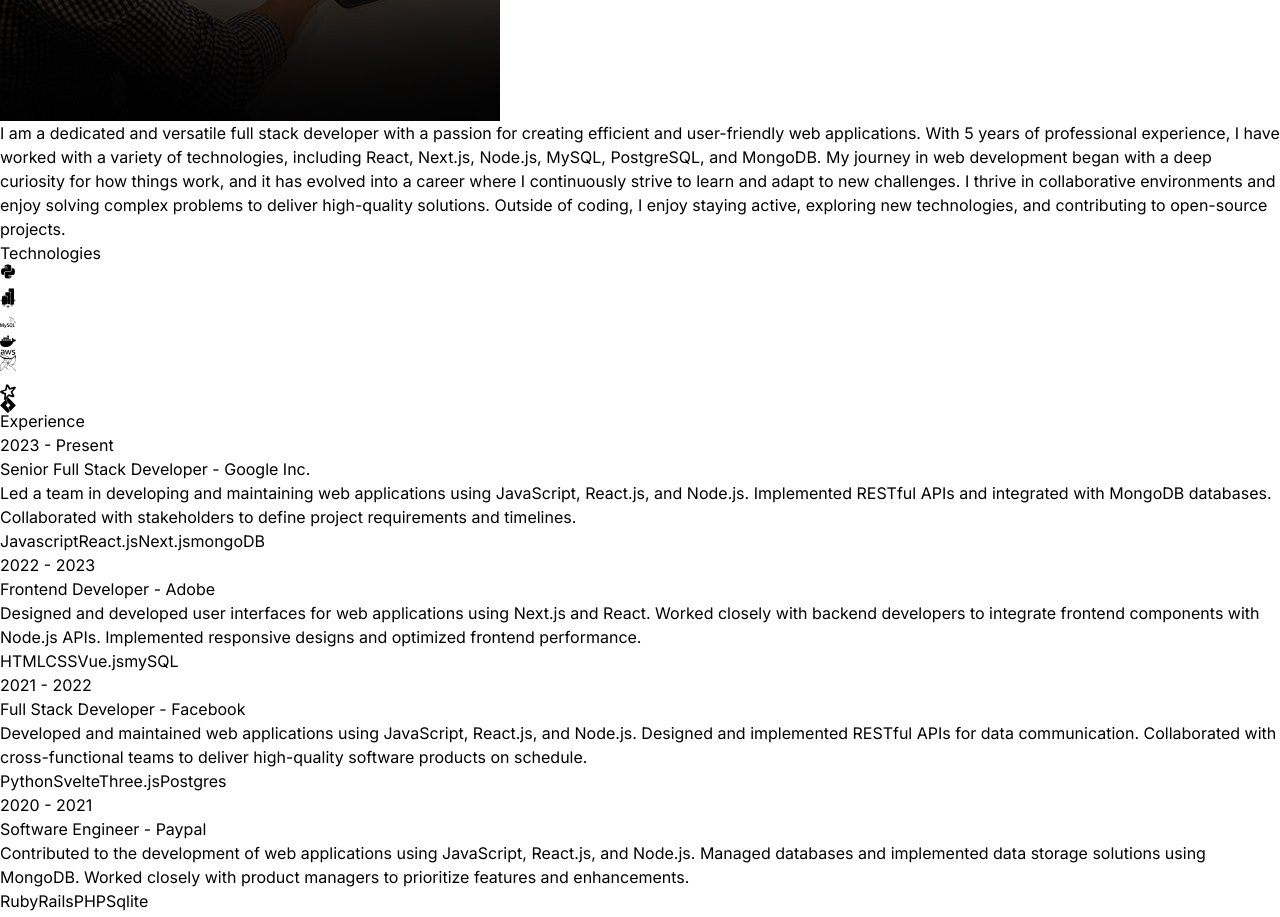
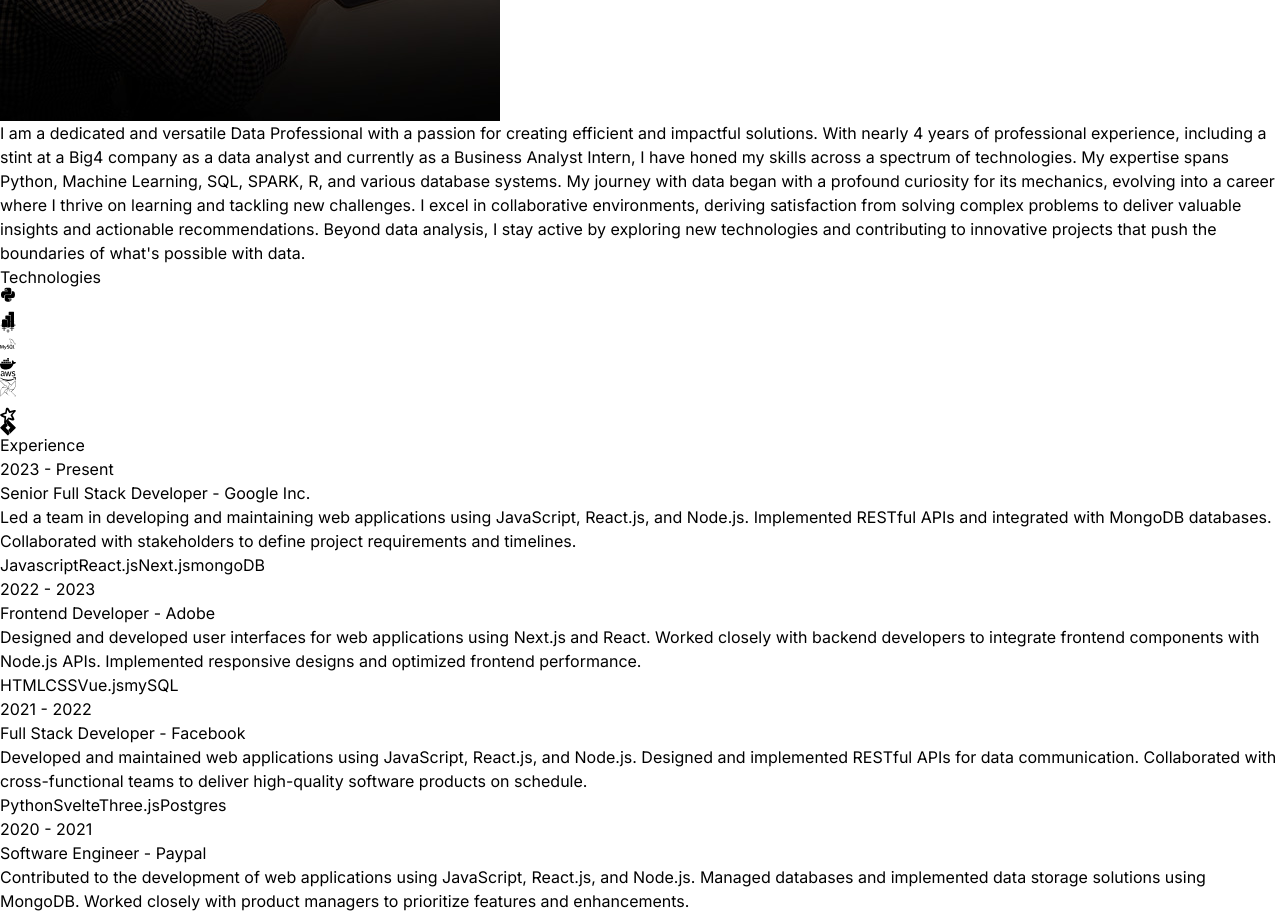
Before and after one commit to vikassabbani/sreevikassabbani, a React (Vite) app: page / in a window 1280 px wide. Shown: the part 2860-3777 px from the top of the page. Built offline with nearby package versions, Linux system fonts and the light colour scheme.

Commit message:
Deploy website

```diff
--- a/src/constants/index.js
+++ b/src/constants/index.js
@@ -5,7 +5,8 @@
 
 export const HERO_CONTENT = `I am a passionate Business Analyst with a knack for crafting robust and scalable data-driven solutions. With nearly 4 years of hands-on experience, I have honed my skills in data analysis, machine learning, and deep learning, as well as technologies like Python, R, MySQL, AWS, Docker, and Airflow. My goal is to leverage my expertise to create innovative solutions that drive business growth.`;
 
-export const ABOUT_TEXT = `I am a dedicated and versatile full stack developer with a passion for creating efficient and user-friendly web applications. With 5 years of professional experience, I have worked with a variety of technologies, including React, Next.js, Node.js, MySQL, PostgreSQL, and MongoDB. My journey in web development began with a deep curiosity for how things work, and it has evolved into a career where I continuously strive to learn and adapt to new challenges. I thrive in collaborative environments and enjoy solving complex problems to deliver high-quality solutions. Outside of coding, I enjoy staying active, exploring new technologies, and contributing to open-source projects.`;
+export const ABOUT_TEXT = `I am a dedicated and versatile Data Professional with a passion for creating efficient and impactful solutions. With nearly 4 years of professional experience, including a stint at a Big4 company as a data analyst and currently as a Business Analyst Intern, I have honed my skills across a spectrum of technologies. My expertise spans Python, Machine Learning, SQL, SPARK, R, and various database systems.
+My journey with data began with a profound curiosity for its mechanics, evolving into a career where I thrive on learning and tackling new challenges. I excel in collaborative environments, deriving satisfaction from solving complex problems to deliver valuable insights and actionable recommendations. Beyond data analysis,  I stay active by exploring new technologies and contributing to innovative projects that push the boundaries of what's possible with data.`;
 
 export const EXPERIENCES = [
   {
```
